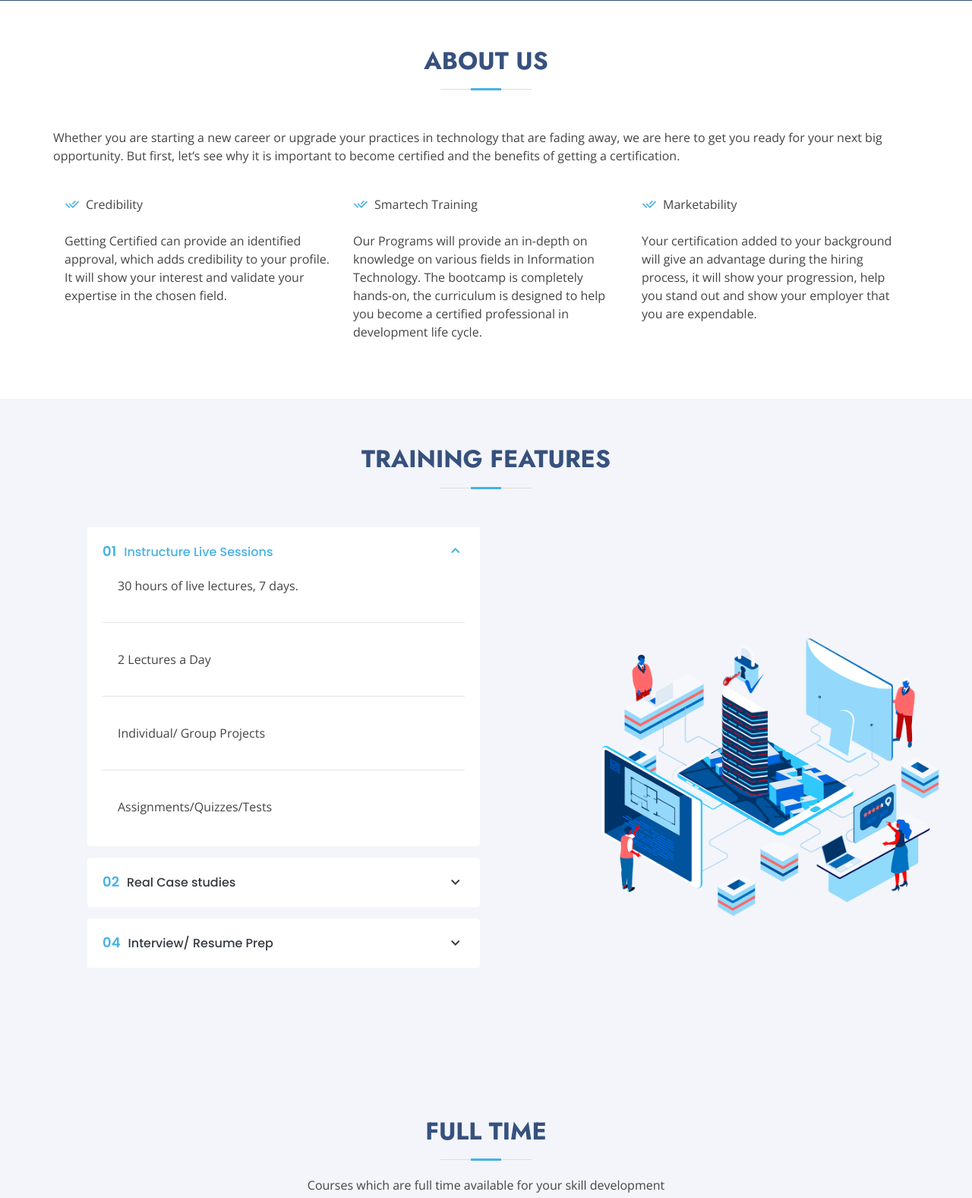
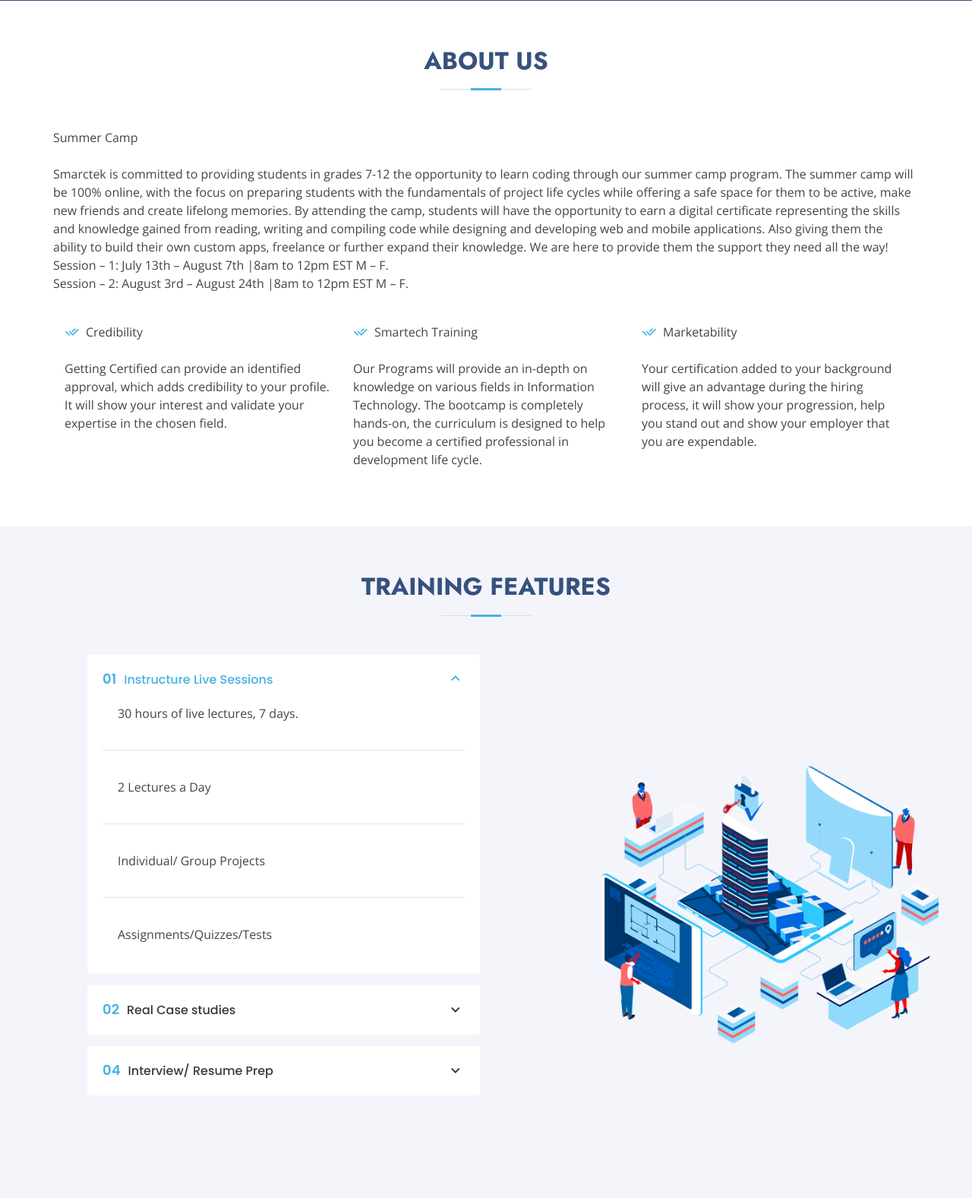
Before and after one commit to itachiuc/techtable_demo, a Flask app: page / in a window 1280 px wide. Shown: the part 639-2216 px from the top of the page at 76% size. Run offline with Flask 2, Linux system fonts and the light colour scheme; some libraries are stand-ins or nearby versions.

Commit message:
Update tech.html

```diff
--- a/templates/tech.html
+++ b/templates/tech.html
@@ -89,12 +89,23 @@
       <div class="container" data-aos="fade-up">
 
         <div class="section-title">
-          <h2>About Us</h2>
+          <h2>About us</h2>
         </div>
 
         <div class="row content">
           <p>
-               Whether you are starting a new career or upgrade your practices in technology that are fading away, we are here to get you ready for your next big opportunity. But first, let’s see why it is important to become certified and the benefits of getting a certification.
+    Summer Camp<br>
+    <br>
+
+    Smarctek is committed to providing students in grades 7-12 the opportunity to learn coding through our summer camp program.  The summer camp will be 100% online, with the focus on preparing students with the fundamentals of project life cycles while offering a safe space for them to be active, make new friends and create lifelong memories. By attending the camp, students will have the opportunity to earn a digital certificate representing the skills and knowledge gained from reading, writing and compiling code while designing and developing web and mobile applications. Also giving them the ability to build their own custom apps, freelance or further expand their knowledge. We are here to provide them the support they need all the way!
+
+
+    Session – 1: July 13th – August 7th |8am to 12pm EST M – F.<br>
+    Session – 2: August 3rd – August 24th |8am to 12pm EST M – F.
+
+
+
+
             </p>
           <div class="col-lg-4">
 
@@ -408,55 +419,51 @@
 
         <div class="section-title">
           <h2>Frequently Asked Questions</h2>
-          <p>Anyhting to put here</p>
+          <p></p>
         </div>
 
         <div class="faq-list">
           <ul>
             <li data-aos="fade-up" data-aos-delay="100">
-              <i class="bx bx-help-circle icon-help"></i> <a data-toggle="collapse" class="collapse" href="#faq-list-1">AAAAAAAAAAAAAAAAAAAAAAAAAAAAAAAAAA? <i class="bx bx-chevron-down icon-show"></i><i class="bx bx-chevron-up icon-close"></i></a>
+              <i class="bx bx-help-circle icon-help"></i> <a data-toggle="collapse" class="collapse" href="#faq-list-1">What if I miss a session? <i class="bx bx-chevron-down icon-show"></i><i class="bx bx-chevron-up icon-close"></i></a>
               <div id="faq-list-1" class="collapse show" data-parent=".faq-list">
                 <p>
-                  ------------------------------------------------------------------------------------
+                 Missing a session can be very critical when attending a bootcamp because so much of work is packed in each one! In the case of missing a lecture, you can always view any of the recorded session in your profile.
+
                 </p>
               </div>
             </li>
 
             <li data-aos="fade-up" data-aos-delay="200">
-              <i class="bx bx-help-circle icon-help"></i> <a data-toggle="collapse" href="#faq-list-2" class="collapsed">BBBBBBBBBBBBBBBBBBBBBBBBBBBBBBBBBBBBB? <i class="bx bx-chevron-down icon-show"></i><i class="bx bx-chevron-up icon-close"></i></a>
+              <i class="bx bx-help-circle icon-help"></i> <a data-toggle="collapse" href="#faq-list-2" class="collapsed">Will there be any placement assistance? <i class="bx bx-chevron-down icon-show"></i><i class="bx bx-chevron-up icon-close"></i></a>
               <div id="faq-list-2" class="collapse" data-parent=".faq-list">
                 <p>
-                  ------------------------------------------------------------------------------------
+                 Students joined in the bootcamp will provide an opportunity to attend a mock- interview sessions provided weekly.
                 </p>
               </div>
             </li>
 
             <li data-aos="fade-up" data-aos-delay="300">
-              <i class="bx bx-help-circle icon-help"></i> <a data-toggle="collapse" href="#faq-list-3" class="collapsed">CCCCCCCCCCCCCCCCCCCCCCCCCCCCCCC? <i class="bx bx-chevron-down icon-show"></i><i class="bx bx-chevron-up icon-close"></i></a>
+              <i class="bx bx-help-circle icon-help"></i> <a data-toggle="collapse" href="#faq-list-3" class="collapsed">What are prerequisites for these courses? <i class="bx bx-chevron-down icon-show"></i><i class="bx bx-chevron-up icon-close"></i></a>
               <div id="faq-list-3" class="collapse" data-parent=".faq-list">
                 <p>
-                  ------------------------------------------------------------------------------------
+                 The courses at Smarctek are designed to prepare you to become certified IT professional for ground zero!
+                  You are required to have any prior knowledges or skills in coding.
+
                 </p>
               </div>
             </li>
 
             <li data-aos="fade-up" data-aos-delay="400">
-              <i class="bx bx-help-circle icon-help"></i> <a data-toggle="collapse" href="#faq-list-4" class="collapsed">DDDDDDDDDDDDDDDDDDDDDDDDDDDDDDDDDDDDDDDDD? <i class="bx bx-chevron-down icon-show"></i><i class="bx bx-chevron-up icon-close"></i></a>
+              <i class="bx bx-help-circle icon-help"></i> <a data-toggle="collapse" href="#faq-list-4" class="collapsed">Is an online bootcamp better than offline? <i class="bx bx-chevron-down icon-show"></i><i class="bx bx-chevron-up icon-close"></i></a>
               <div id="faq-list-4" class="collapse" data-parent=".faq-list">
                 <p>
-                  ------------------------------------------------------------------------------------
+                 Online environment will support you to be at your full potential because you do not have to be wasting time driving or taking public transportation, you can just get right to work!
                 </p>
               </div>
             </li>
 
-            <li data-aos="fade-up" data-aos-delay="500">
-              <i class="bx bx-help-circle icon-help"></i> <a data-toggle="collapse" href="#faq-list-5" class="collapsed">EEEEEEEEEEEEEEEEEEEEEEEEEEEEEE? <i class="bx bx-chevron-down icon-show"></i><i class="bx bx-chevron-up icon-close"></i></a>
-              <div id="faq-list-5" class="collapse" data-parent=".faq-list">
-                <p>
-                  ------------------------------------------------------------------------------------
-                </p>
-              </div>
-            </li>
+
 
           </ul>
         </div>
```
